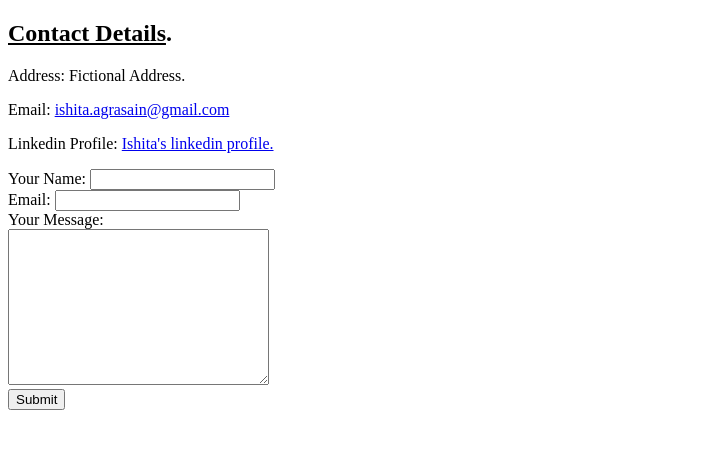
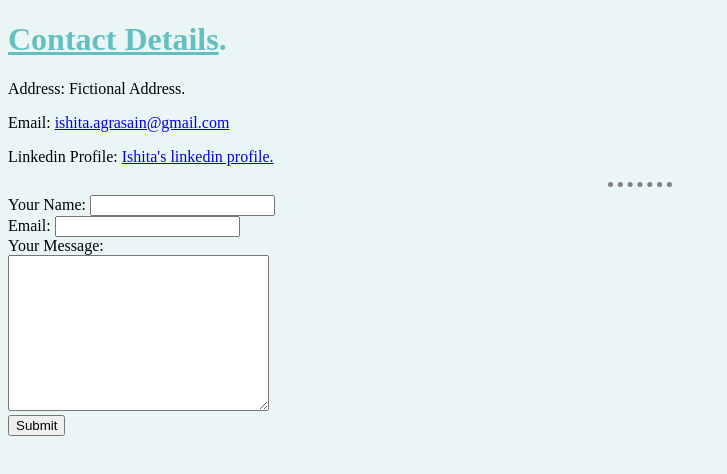
Before and after one commit to issue31/cv, a plain HTML site: page contact-details.html in a window 1280 px wide. Shown: the whole page, without its empty margins (0-727 px from the left). Drawn offline with Linux system fonts and the light colour scheme.

Commit message:
Update contact-details.html

```diff
--- a/contact-details.html
+++ b/contact-details.html
@@ -4,14 +4,15 @@
 <head>
   <meta charset="utf-8">
   <title></title>
+    <link rel="stylesheet" href="styles.css">
 </head>
 
 <body>
-  <h2><u>Contact Details</u>.</h2>
+  <h1><u>Contact Details</u>.</h1>
   <p>Address: Fictional Address.</p>
   <p>Email: <a href="#">ishita.agrasain@gmail.com</a></p>
   <p>Linkedin Profile: <a href="https://www.linkedin.com/in/ishita-singh-4b336a191/">Ishita's linkedin profile.</a></p>
-  <hSr>
+  <hr>
   <form action="mailto:ishita.agrasain@gmail.com" method="post" enctype="text/plain">
     <label>Your Name:</label>
     <input type="text" name="yourName" value=""><br>
```
